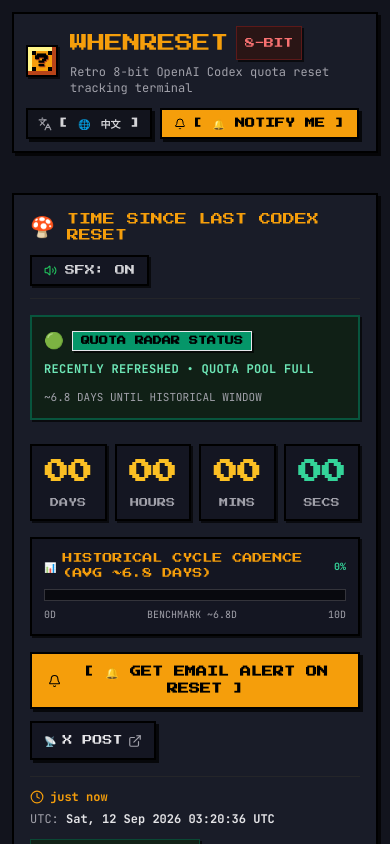
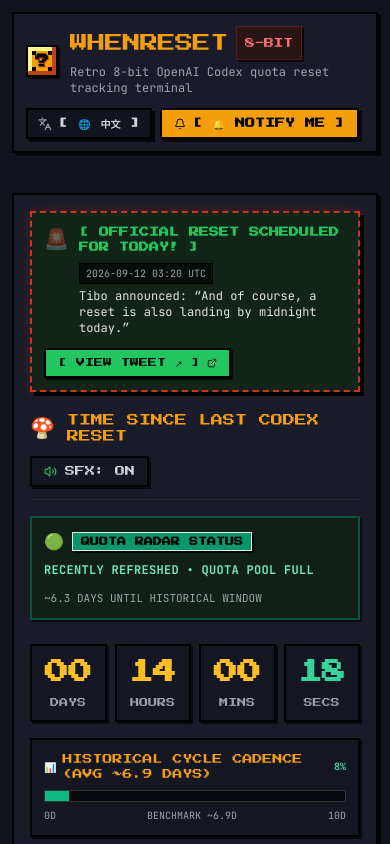
Before and after one commit to xsk-code/whenreset, a Next.js app: page / in a window 390 px wide. Shown: the top 844 px of the page. Built offline with nearby package versions, Linux system fonts and the light colour scheme; no server answers.

Commit message:
fix(logic): separate scheduled resets from completed resets to keep elapsed time accurate

```diff
--- a/src/app/api/status/route.ts
+++ b/src/app/api/status/route.ts
@@ -1,6 +1,7 @@
 import { NextResponse } from "next/server";
 import fallbackResets from "@/data/fallback-resets.json";
-import { ResetItem, StatusResponse } from "@/lib/types";
+import fallbackScheduled from "@/data/fallback-scheduled.json";
+import { ResetItem, StatusResponse, ScheduledReset } from "@/lib/types";
 import { calculateStats } from "@/lib/utils";
 
 export const runtime = "nodejs";
@@ -25,7 +26,7 @@
       const localResets = fallbackResets as ResetItem[];
       const localLatest = localResets[0];
 
-      // If local dataset has a newer reset than upstream, use local latest & recompute stats
+      // If local dataset has a newer completed reset than upstream, use local latest & recompute stats
       if (localLatest && data?.data?.latest_reset) {
         const localTime = new Date(localLatest.announced_at).getTime();
         const upstreamTime = new Date(data.data.latest_reset.announced_at).getTime();
@@ -64,7 +65,7 @@
   const response: StatusResponse = {
     data: {
       latest_reset: latestReset,
-      scheduled_reset: null,
+      scheduled_reset: (fallbackScheduled as ScheduledReset) || null,
       active_watch: null,
       stats,
     },
--- a/src/app/page.tsx
+++ b/src/app/page.tsx
@@ -99,6 +99,7 @@
       {latest && (
         <MarioHero
           latestReset={latest}
+          scheduledReset={statusData?.scheduled_reset}
           onCoinChange={handleCoinChange}
           onOpenSubscribe={() => setIsSubscribeOpen(true)}
           avgIntervalDays={stats.avg_interval_days}
--- a/src/components/mario/MarioHero.tsx
+++ b/src/components/mario/MarioHero.tsx
@@ -1,7 +1,7 @@
 "use client";
 
 import React, { useState, useEffect, useCallback, useRef } from "react";
-import { ResetItem } from "@/lib/types";
+import { ResetItem, ScheduledReset } from "@/lib/types";
 import {
   formatRelativeTime,
   formatUtcTime,
@@ -16,6 +16,7 @@
 
 interface MarioHeroProps {
   latestReset: ResetItem;
+  scheduledReset?: ScheduledReset | null;
   onCoinChange?: (myCoins: number) => void;
   onOpenSubscribe?: () => void;
   avgIntervalDays?: number;
@@ -51,6 +52,7 @@
 
 export function MarioHero({
   latestReset,
+  scheduledReset,
   onCoinChange,
   onOpenSubscribe,
   avgIntervalDays = 7.0,
@@ -262,6 +264,41 @@
 
   return (
     <section className="w-full max-w-5xl border-2 border-black bg-mario-darkCard p-4 sm:p-6 md:p-8 shadow-pixel rounded-none my-6">
+      {/* Official Scheduled Reset Announcement Banner */}
+      {scheduledReset && (
+        <div className="mb-5 border-2 border-dashed border-mario-green bg-[#102418] p-3 sm:p-4 rounded-none shadow-pixel flex flex-col sm:flex-row items-start sm:items-center justify-between gap-3 animate-castle-pulse">
+          <div className="flex items-start sm:items-center gap-2.5">
+            <span className="text-xl sm:text-2xl animate-pixel-blink select-none">🚨</span>
+            <div>
+              <div className="flex flex-wrap items-center gap-2">
+                <span className="font-pixel text-[10px] sm:text-xs text-mario-green font-bold">
+                  [ OFFICIAL RESET SCHEDULED FOR TODAY! ]
+                </span>
+                {scheduledReset.announced_at && (
+                  <span className="font-mono text-[10px] text-zinc-400 bg-black/60 px-1.5 py-0.5 border border-black">
+                    {new Date(scheduledReset.announced_at).toISOString().replace("T", " ").slice(0, 16)} UTC
+                  </span>
+                )}
+              </div>
+              <p className="font-mono text-xs text-zinc-200 mt-1">
+                Tibo announced: “And of course, a reset is also landing by midnight today.”
+              </p>
+            </div>
+          </div>
+          {scheduledReset.source?.url && (
+            <a
+              href={scheduledReset.source.url}
+              target="_blank"
+              rel="noreferrer"
+              className="font-pixel text-[9px] px-3 py-1.5 border-2 border-black bg-mario-green text-black hover:bg-emerald-400 shadow-pixel-sm rounded-none flex items-center gap-1.5 transition-all shrink-0 cursor-pointer"
+            >
+              <span>[ VIEW TWEET ↗ ]</span>
+              <ExternalLink size={10} />
+            </a>
+          )}
+        </div>
+      )}
+
       {/* Top Banner Row: Stage Header + SFX Toggle */}
       <div className="flex flex-wrap items-center justify-between border-b border-zinc-800/80 pb-3 mb-4 gap-3">
         <div className="flex items-center gap-3">
--- a/src/data/fallback-resets.json
+++ b/src/data/fallback-resets.json
@@ -1,15 +1,4 @@
 [
-  {
-    "id": "2098612714704891959",
-    "reset_type": "regular",
-    "announced_at": "2026-09-12T03:20:36.000Z",
-    "text": "Hi Astra users. A reset and a quick update on quality issues that have been posted around.\n\nWorking with some of you, we have found and fixed the following issues:\n- Some skills written for previous models were triggering too often or preventing the model from checking its work.\n- An opt-in context management experiment that could cause early stops or replies to older messages. We've disabled it. Our rough estimate is that 4-5k users were affected by this experiment.\n- We've also removed some badly configured engines that resulted in a measured quality degradation for a long tail of traffic flowing through them.\n\nWe’ve also made some more minor improvements and things should feel significantly better across the board. More consistent follow-through, better tracking of your latest message, and better checks on the work as it’s going through the motions.\n\nThe examples posted and all the users who worked directly with us were incredibly useful in helping fix things quickly. Always grateful for this incredible community.\n\nAnd of course, a reset is also landing by midnight today.",
-    "source": {
-      "type": "x_post",
-      "author": "thsottiaux",
-      "url": "https://x.com/thsottiaux/status/2098612714704891959"
-    }
-  },
   {
     "id": "2097752790177370535",
     "reset_type": "banked",
--- /dev/null
+++ b/src/data/fallback-scheduled.json
@@ -0,0 +1,13 @@
+{
+  "id": "2098612714704891959",
+  "status": "scheduled",
+  "reset_type": "regular",
+  "announced_at": "2026-09-12T03:20:36.000Z",
+  "scheduled_for": "2026-09-12T07:00:00.000Z",
+  "text": "Hi Astra users. A reset and a quick update on quality issues that have been posted around.\n\nWorking with some of you, we have found and fixed the following issues:\n- Some skills written for previous models were triggering too often or preventing the model from checking its work.\n- An opt-in context management experiment that could cause early stops or replies to older messages. We've disabled it. Our rough estimate is that 4-5k users were affected by this experiment.\n- We've also removed some badly configured engines that resulted in a measured quality degradation for a long tail of traffic flowing through them.\n\nWe’ve also made some more minor improvements and things should feel significantly better across the board. More consistent follow-through, better tracking of your latest message, and better checks on the work as it’s going through the motions.\n\nThe examples posted and all the users who worked directly with us were incredibly useful in helping fix things quickly. Always grateful for this incredible community.\n\nAnd of course, a reset is also landing by midnight today.",
+  "source": {
+    "type": "x_post",
+    "author": "thsottiaux",
+    "url": "https://x.com/thsottiaux/status/2098612714704891959"
+  }
+}
```
Also changed, not shown: scripts/sync-tibo.mjs (+17 -7 lines).
